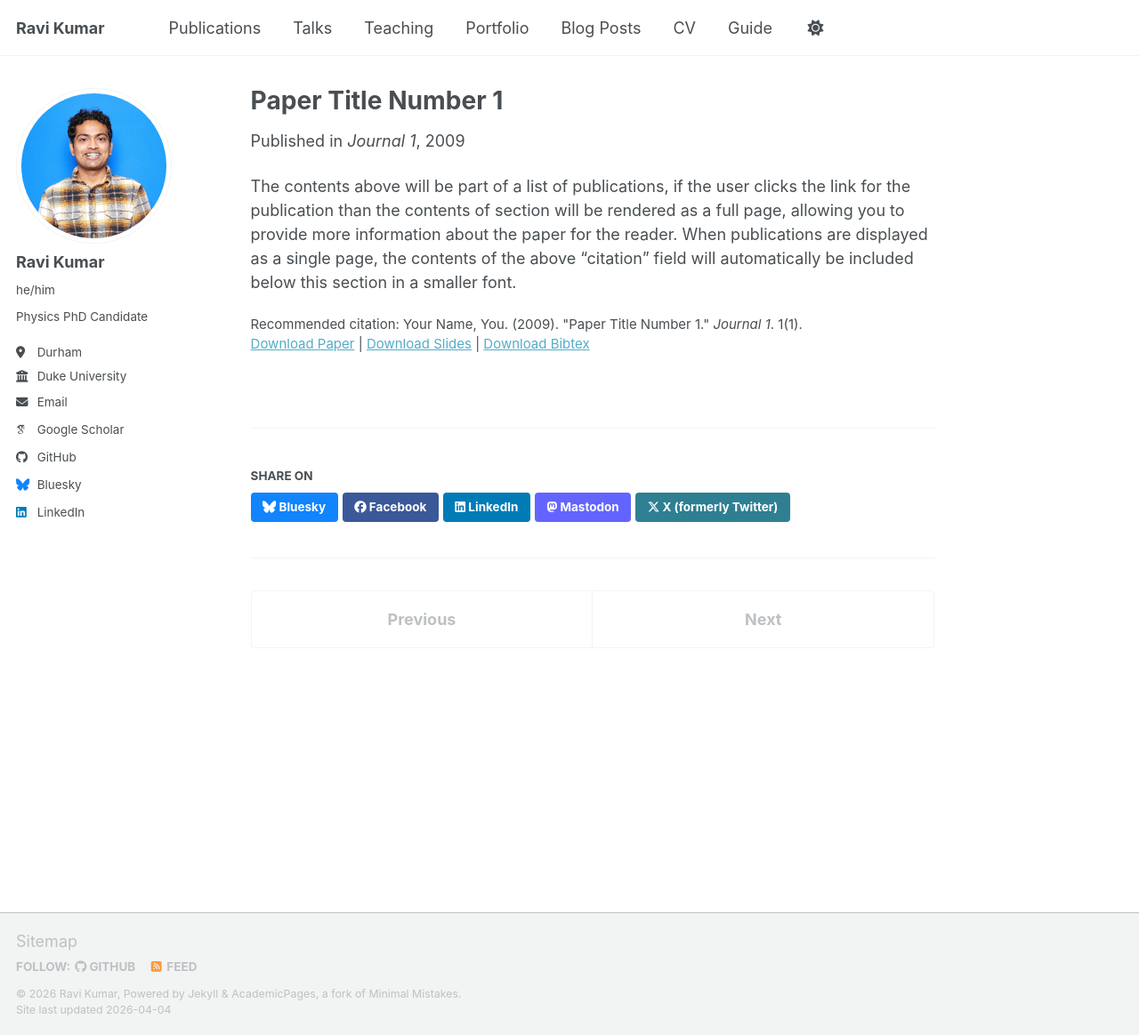
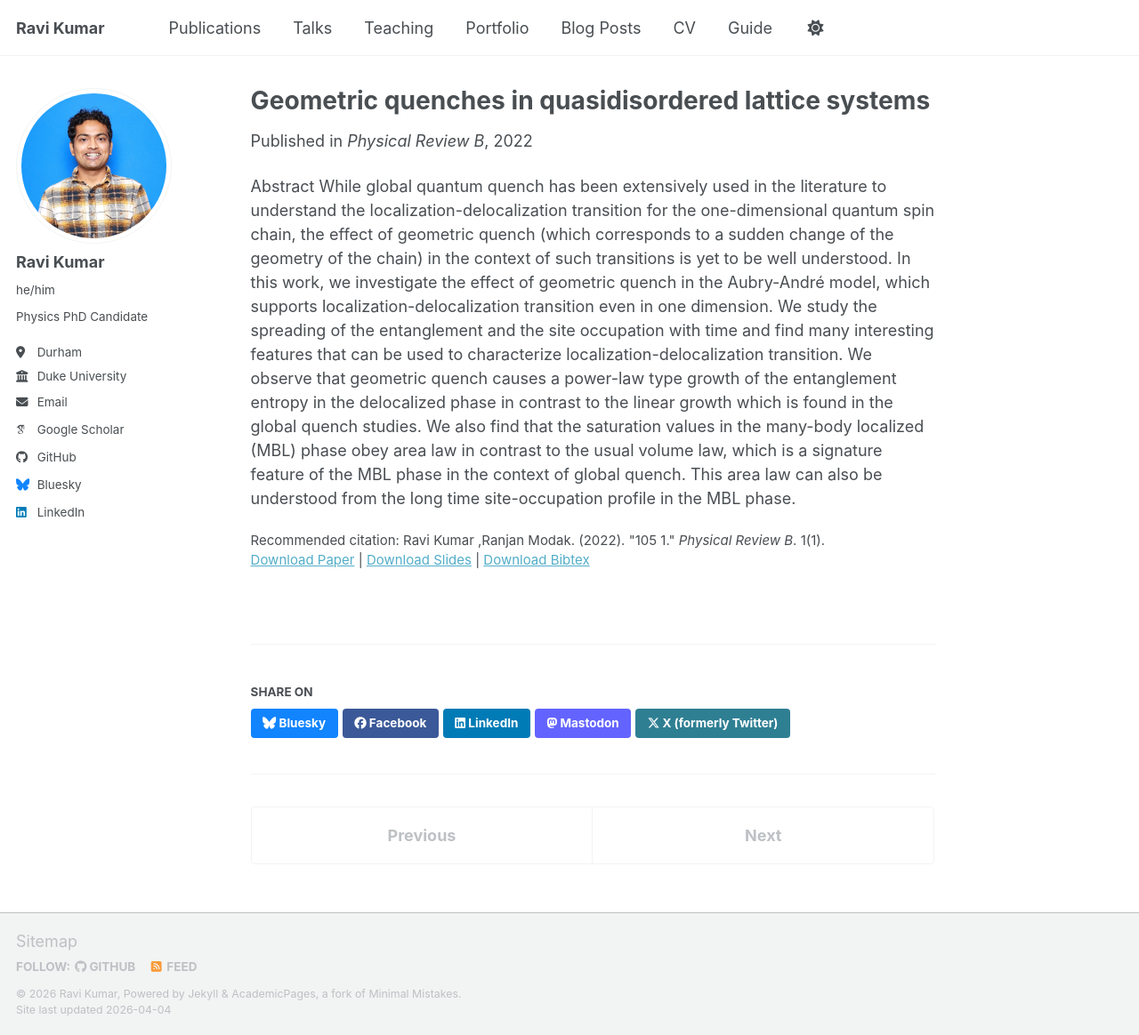
Before and after one commit to ravikumar1728/ravikumar1728.github.io, a Jekyll site: the page built from _publications/2009-10-01-paper-title-number-1.md, in a window 1280 px wide and 1164 px high. Shown: the whole window at 89% size. Built offline with Jekyll 4.4.1, drawn with Linux system fonts in a browser that asks for light colours; some web fonts are replaced; a script bundle is joined from its source files by our own code; library files that are not in the unit come from our copies.

Commit message:
Update 2009-10-01-paper-title-number-1.md

```diff
--- a/_publications/2009-10-01-paper-title-number-1.md
+++ b/_publications/2009-10-01-paper-title-number-1.md
@@ -1,14 +1,15 @@
 ---
-title: "Paper Title Number 1"
+title: "Geometric quenches in quasidisordered lattice systems"
 collection: publications
 category: manuscripts
 permalink: /publication/2009-10-01-paper-title-number-1
 excerpt: 'This paper is about the number 1. The number 2 is left for future work.'
-date: 2009-10-01
-venue: 'Journal 1'
+date: 2022-06-09
+venue: 'Physical Review B'
 slidesurl: 'https://academicpages.github.io/files/slides1.pdf'
 paperurl: 'https://academicpages.github.io/files/paper1.pdf'
 bibtexurl: 'https://academicpages.github.io/files/bibtex1.bib'
-citation: 'Your Name, You. (2009). &quot;Paper Title Number 1.&quot; <i>Journal 1</i>. 1(1).'
+citation: 'Ravi Kumar ,Ranjan Modak. (2022). &quot;105 1.&quot; <i>Physical Review B</i>. 1(1).'
 ---
-The contents above will be part of a list of publications, if the user clicks the link for the publication than the contents of section will be rendered as a full page, allowing you to provide more information about the paper for the reader. When publications are displayed as a single page, the contents of the above "citation" field will automatically be included below this section in a smaller font.
+Abstract
+While global quantum quench has been extensively used in the literature to understand the localization-delocalization transition for the one-dimensional quantum spin chain, the effect of geometric quench (which corresponds to a sudden change of the geometry of the chain) in the context of such transitions is yet to be well understood. In this work, we investigate the effect of geometric quench in the Aubry-André model, which supports localization-delocalization transition even in one dimension. We study the spreading of the entanglement and the site occupation with time and find many interesting features that can be used to characterize localization-delocalization transition. We observe that geometric quench causes a power-law type growth of the entanglement entropy in the delocalized phase in contrast to the linear growth which is found in the global quench studies. We also find that the saturation values in the many-body localized (MBL) phase obey area law in contrast to the usual volume law, which is a signature feature of the MBL phase in the context of global quench. This area law can also be understood from the long time site-occupation profile in the MBL phase.
```
